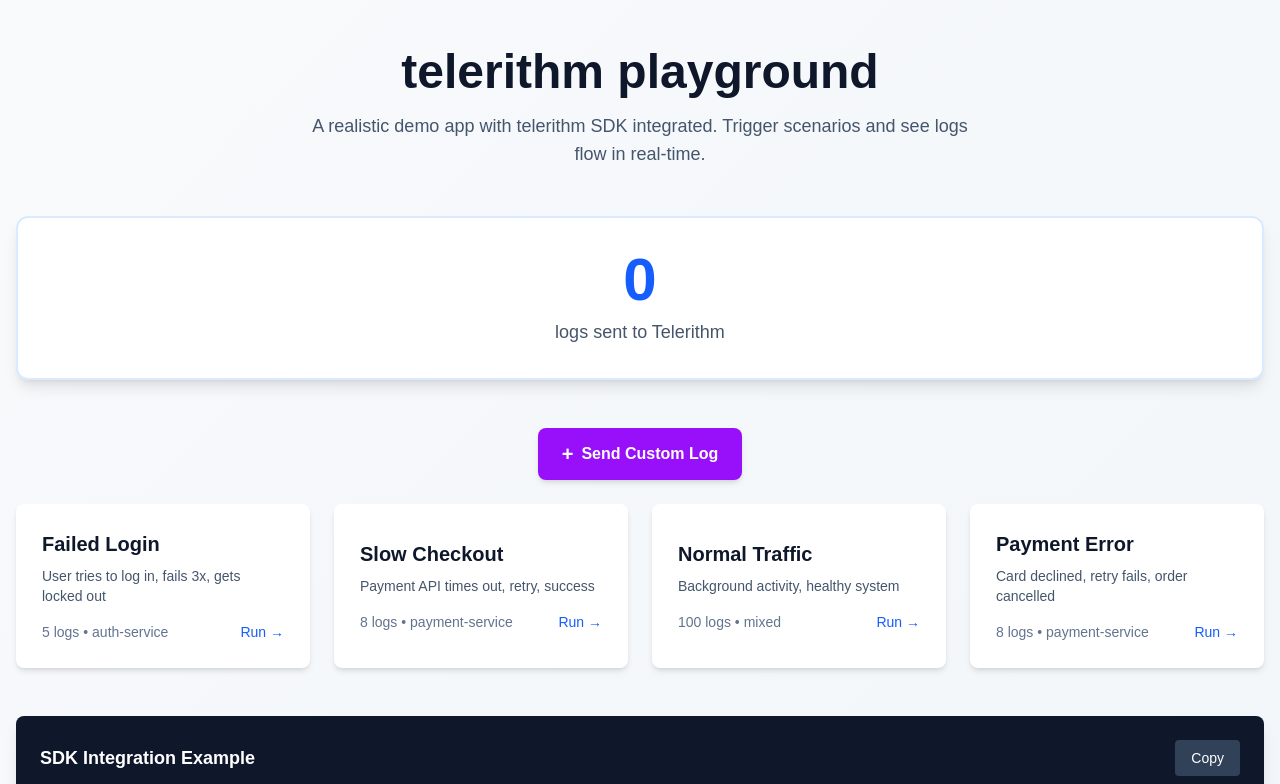
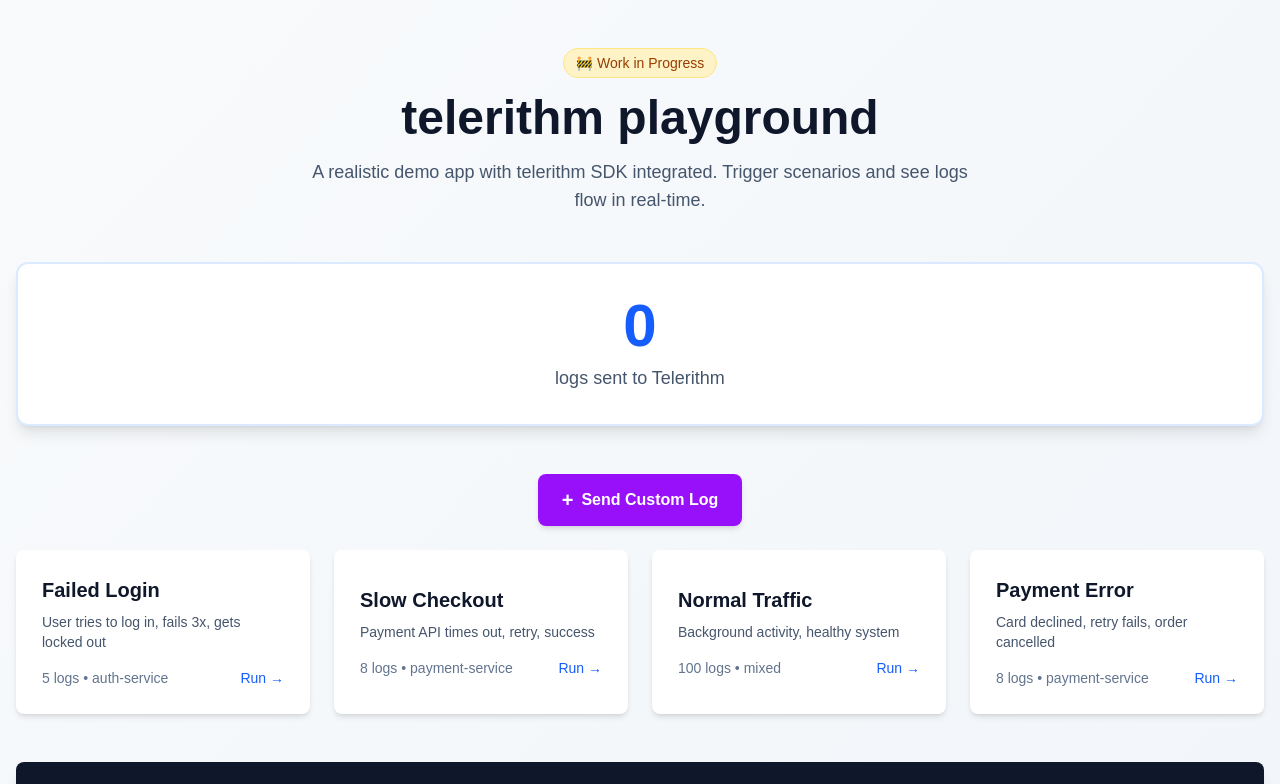
Before and after one commit to LanNguyenSi/telerithm-playground, a Next.js app: page / in a window 1280 px wide. Shown: the top 784 px of the page. Built offline with nearby package versions, Linux system fonts and the light colour scheme.

Commit message:
feat: add WIP badge to playground

```diff
--- a/app/page.tsx
+++ b/app/page.tsx
@@ -49,6 +49,9 @@
       <div className="container mx-auto px-4 py-12">
         {/* Header */}
         <div className="text-center mb-12">
+          <div className="inline-block mb-4 px-3 py-1 bg-amber-100 text-amber-800 text-sm font-medium rounded-full border border-amber-200">
+            🚧 Work in Progress
+          </div>
           <h1 className="text-5xl font-bold text-slate-900 mb-4">
             telerithm playground
           </h1>
```
